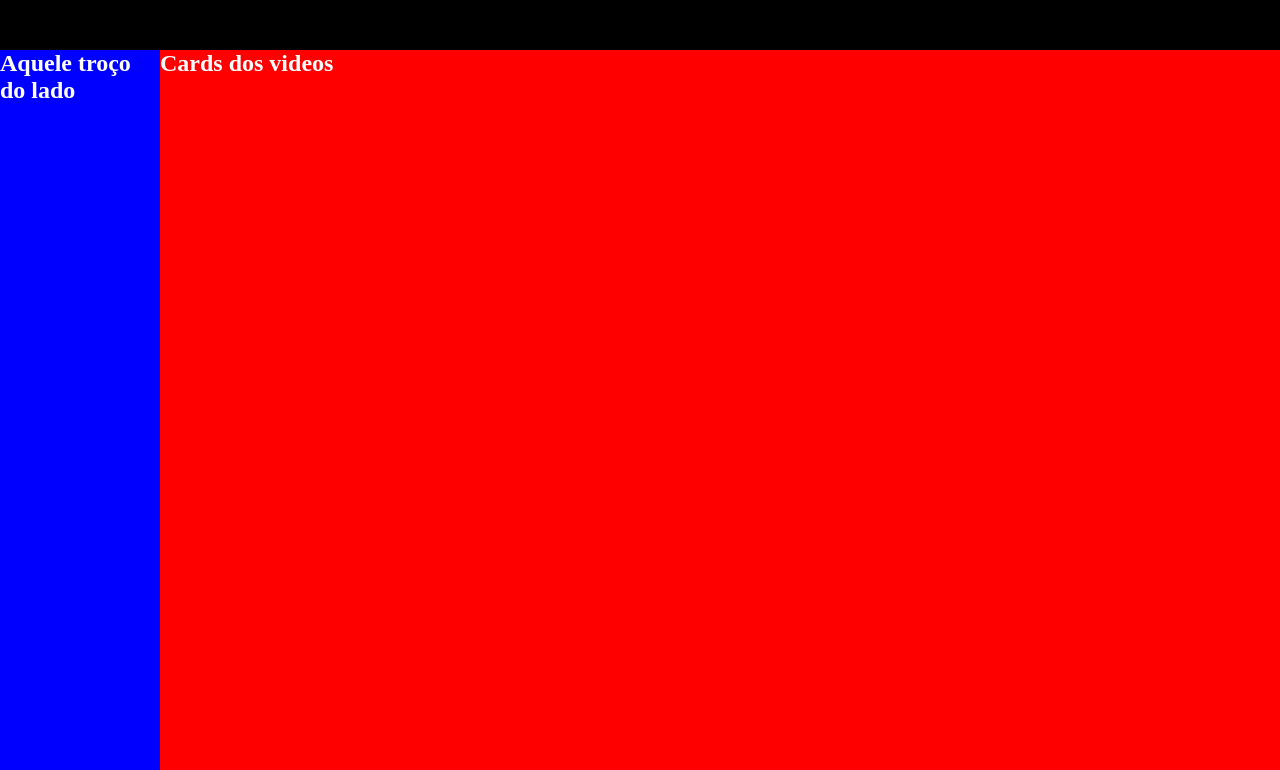
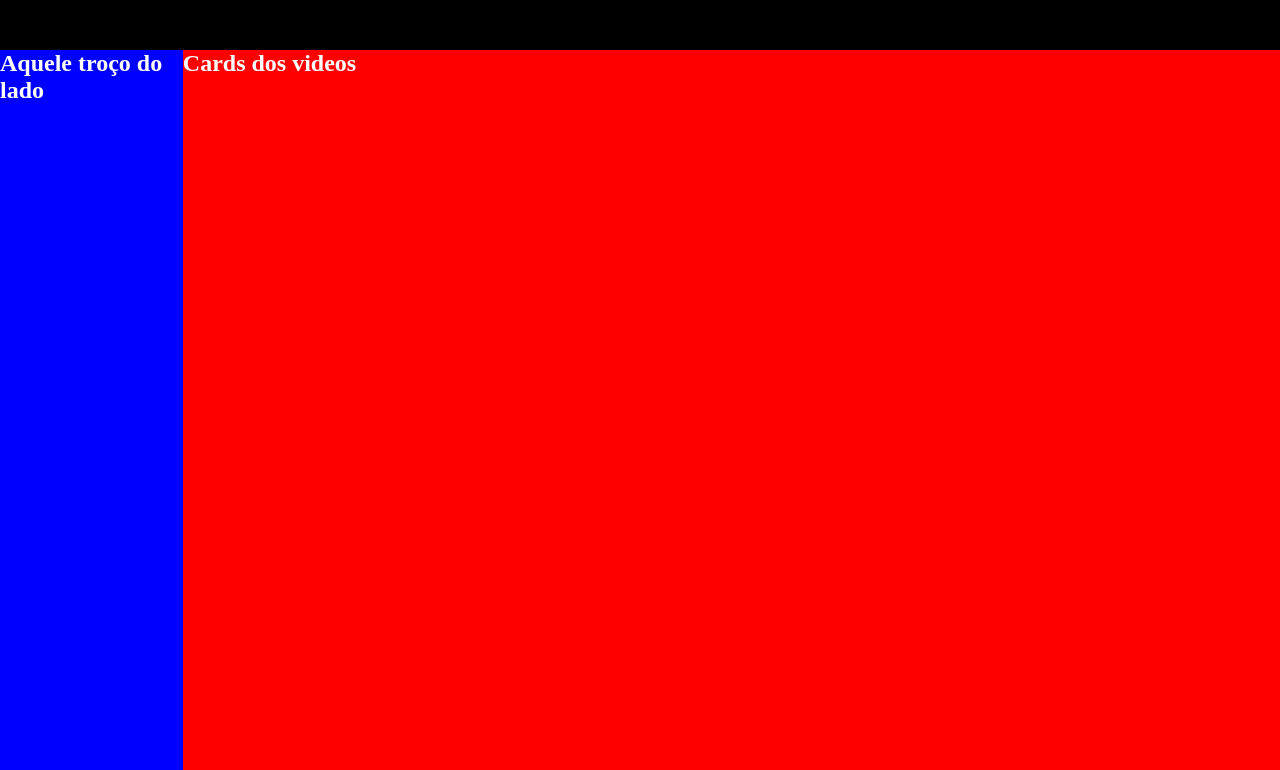
Before and after one commit to JoseCOSJr/aula-utd-css, a plain HTML site: page grid-layout/youtube-layout.html in a window 1280 px wide. Shown: the part 30-800 px from the top of the page. Drawn offline with Linux system fonts and the light colour scheme.

Commit message:
Correção

```diff
--- a/grid-layout/layout.css
+++ b/grid-layout/layout.css
@@ -14,14 +14,14 @@ h2{
     "header header"
     "left-aside content"
     ;
-    grid-template-columns: 1fr 7fr;
+    grid-template-columns: 1fr 6fr;
     grid-template-rows: 1fr 9fr;
+    height: 100vh;
 }
 
 .header{
     background-color: black;
     grid-area: header;
-    height: 10vh;
 }
 
 .container-content{
```
